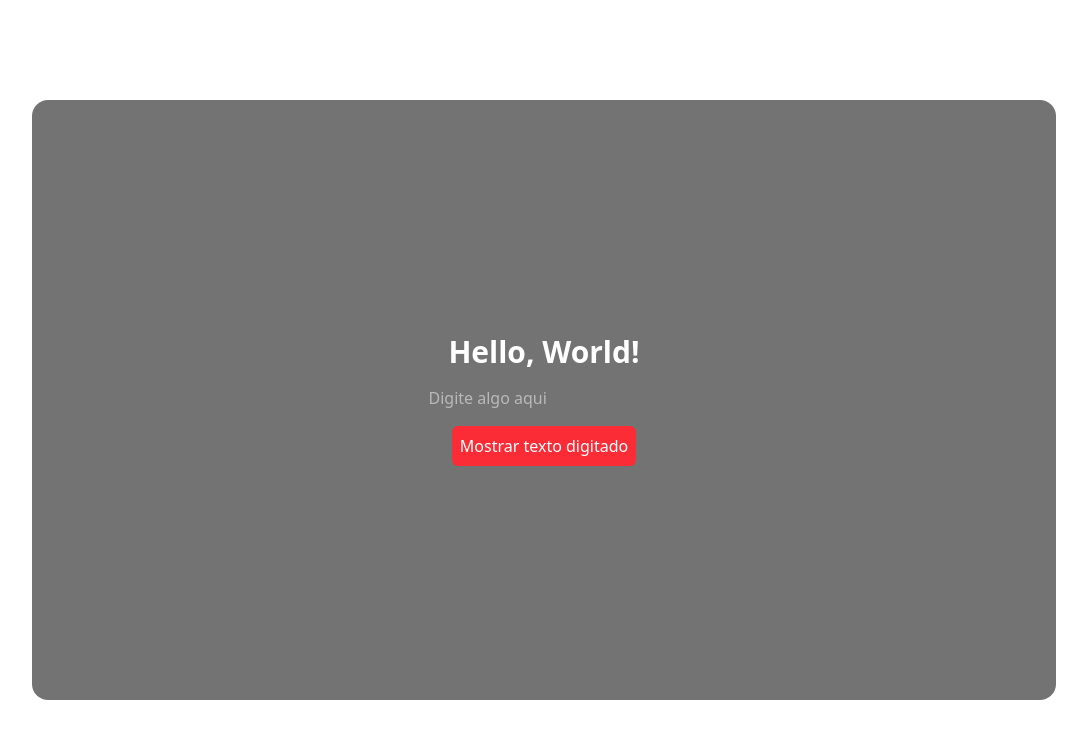
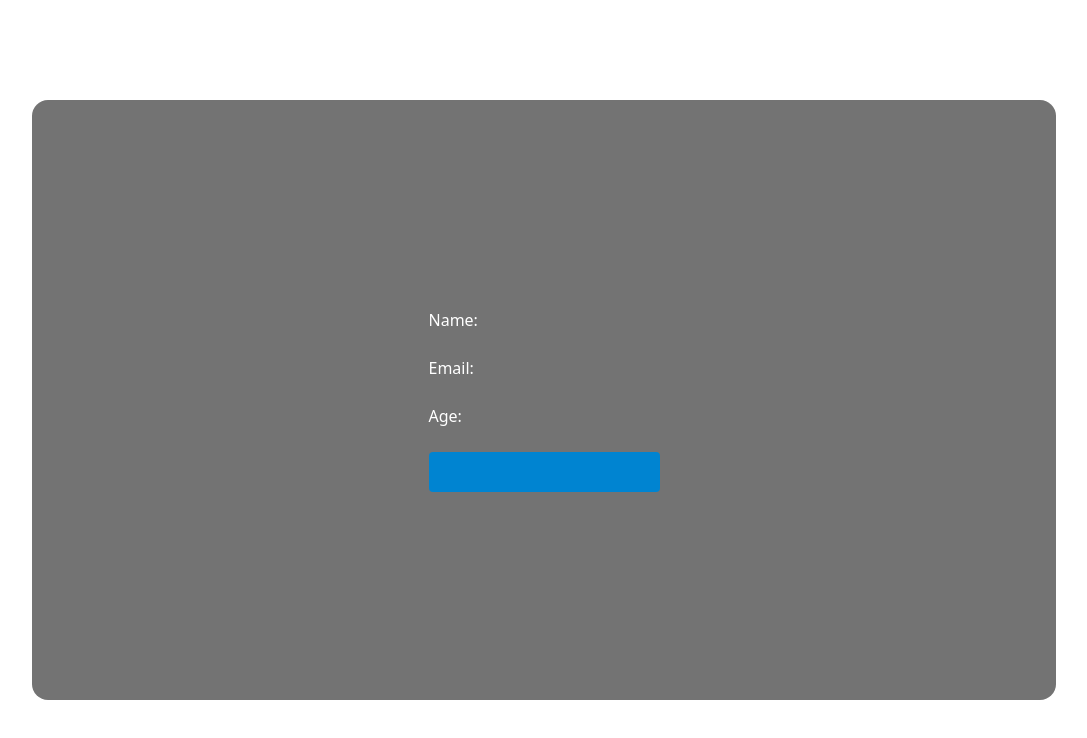
Before and after one commit to snyted/learning-react, a React (Vite) app: page / in a window 1280 px wide. Shown: the top 738 px of the page, without its empty margins (96-1183 px from the left). Built offline with nearby package versions, Linux system fonts and the light colour scheme.

Commit message:
feat: form uncontrolled created

```diff
--- a/src/App.tsx
+++ b/src/App.tsx
@@ -1,15 +1,21 @@
 import "./App.css";
+import { Form } from "./components/Form";
 import HelloWorld from "./components/HelloWorld";
 import { InputDisplay } from "./components/InputDisplay";
 import NameList from "./components/NameList";
 
 function App() {
   return (
-    <main className="w-dvw h-screen flex justify-center items-center text-white">
-    <section className="bg-neutral-500 rounded-2xl h-3/4 w-4/5 flex flex-col justify-center items-center gap-4 p-4">
-      <HelloWorld />
+    <main
+    className="w-dvw h-screen flex justify-center items-center text-white"
+    >
+    <section
+    className="bg-neutral-500 rounded-2xl h-3/4 w-4/5 flex flex-col justify-center items-center gap-4 p-4"
+    >
+      {/* <HelloWorld /> */}
       {/* <NameList /> */}
-      <InputDisplay />
+      {/* <InputDisplay /> */}
+      <Form />
     </section>
   </main>
   );
--- /dev/null
+++ b/src/components/Form.tsx
@@ -0,0 +1,16 @@
+export const Form = () => {
+    return (
+        <div>
+            <form action="#"
+            className="flex flex-col">
+                <label htmlFor="name">Name:</label>
+                <input type="text" id="name" name="name" />
+                <label htmlFor="email">Email:</label>
+                <input type="email" id="email" name="email" />
+                <label htmlFor="age">Age:</label>
+                <input type="number" id="age" name="age" />
+                <input type="submit" value={''} className="bg-sky-600 cursor-pointer p-2 rounded-sm"/>
+            </form>
+        </div>
+    )
+}
--- a/src/components/InputDisplay.tsx
+++ b/src/components/InputDisplay.tsx
@@ -1,28 +1,54 @@
-import { useState } from "react";
+import { useRef, useState } from "react";
 
 export const InputDisplay = () => {
   const [inputValue, setInputValue] = useState<string>("");
   const [showText, setShowText] = useState<string[]>([]);
+  const inputRef = useRef<HTMLInputElement>(null);
 
-  console.log(showText);
+  console.log(inputValue);
   return (
     <>
       <label htmlFor="input">
         <input
           type="text"
+          ref={inputRef}
+          className="bg-black p-2 rounded-2xl"
           placeholder="Digite algo aqui"
-          onChange={(e): void => setInputValue(e.currentTarget.value)}
+          value={inputValue}
+          onChange={(e): void => setInputValue(e.target.value)}
         />
       </label>
       <button
         className="bg-red-500 p-2 rounded-md hover:bg-red-800 cursor-pointer"
-        onClick={(): void => setShowText((prev) => [...prev, inputValue])}
+        onClick={(): void => {
+          if (inputValue == "") return;
+          setShowText((prev) => [...prev, inputValue]);
+          setInputValue("");
+          inputRef.current?.focus();
+        }}
       >
-        Mostrar texto digitado
+        Adicionar
       </button>
-      {showText.map((texto) => (
-        <p>{texto}</p>
-      ))}
+      <div className="bg-neutral-800 p-3 rounded-md ">
+        {showText.map((texto: string, i: number) => (
+          <p key={i} className="w-full flex justify-between gap-10 mt-2 text-center items-center">
+            {texto}
+            <div className="flex gap-2">
+              <button
+                className="bg-red-500 hover:bg-red-700 p-1 rounded-sm cursor-pointer"
+                onClick={(): void =>
+                  setShowText((prev: string[]) =>
+                    prev.filter((_, index) => i !== index)
+                  )
+                }
+              >
+                Deletar
+              </button>
+              <button className="bg-sky-600 hover:bg-sky-700 p-2 rounded-sm cursor-pointer">Editar</button>
+            </div>
+          </p>
+        ))}
+      </div>
     </>
   );
 };
--- a/src/index.css
+++ b/src/index.css
@@ -1,6 +1,15 @@
 @import "tailwindcss";
 
-html, body{
-   width: 100vw;
-   height: 100vh;
+html,
+body {
+  width: 100vw;
+  height: 100vh;
 }
+
+.buttonName {
+  background-color: #b9030f;
+}
+
+.buttonName:hover {
+  background-color: #70160e;
+}
```
